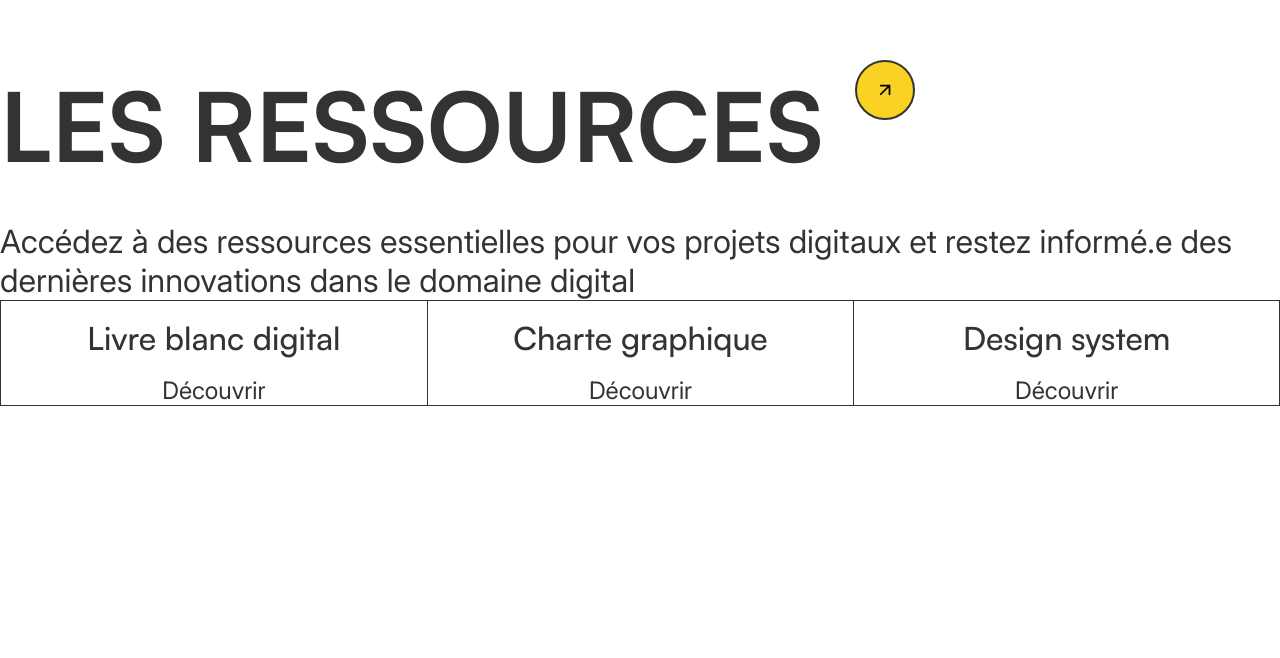
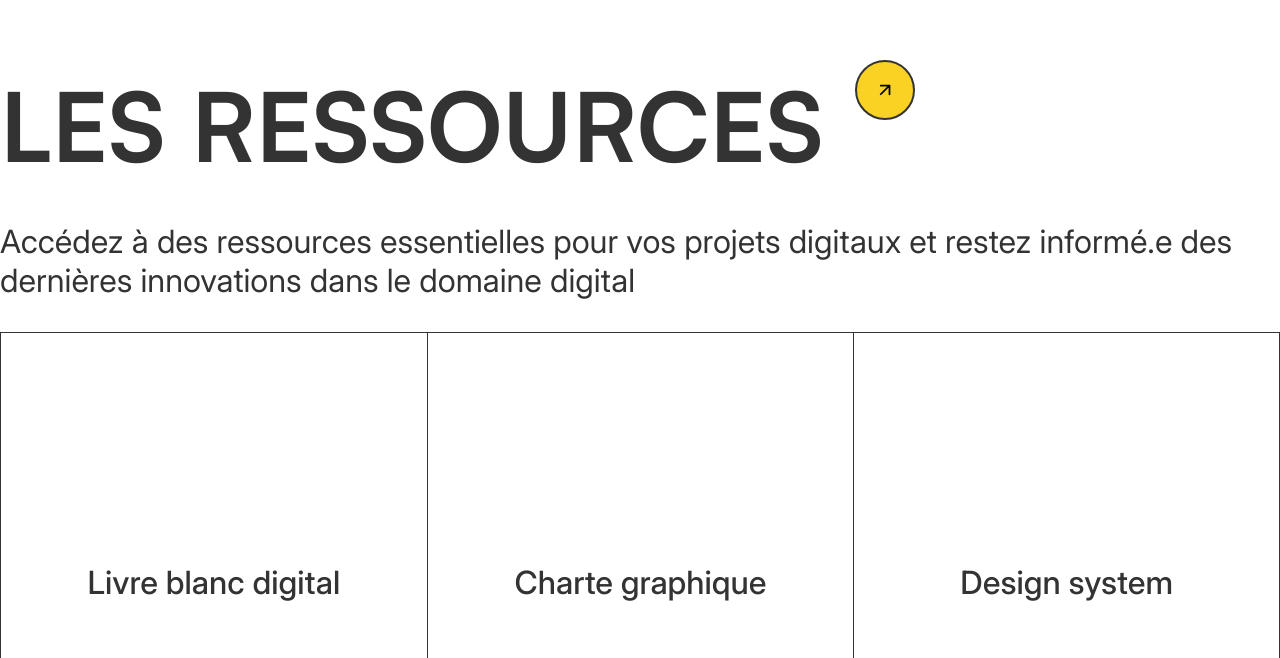
Before and after one commit to ambrekouitini/digiportal, a React (Create React App) app: page / in a window 1280 px wide. Shown: the part 1942-2600 px from the top of the page. Before the commit the page ends 2412 px from the top, so only its background shows below. Built offline with nearby package versions, Linux system fonts and the light colour scheme.

Commit message:
:sparkles: Create Ressource component

```diff
--- /dev/null
+++ b/src/components/Footer.js
@@ -0,0 +1,14 @@
+import { useState } from 'react';
+import '../styles/footer.scss';
+
+const Footer = () => {
+
+
+return (
+    <div className="footer">
+
+    </div>
+  );
+};
+
+export default Footer;
--- a/src/components/HeroBanner.js
+++ b/src/components/HeroBanner.js
@@ -3,30 +3,32 @@ import '../styles/heroBanner.scss';
 
 const SectionOne = () => {
   const canvasRefs = [useRef(null), useRef(null), useRef(null)];
-  const lastDrawTimeRef = useRef(0);
+  const containerRef = useRef(null);
 
   useEffect(() => {
     const [canvasBottom, canvasMiddle, canvasTop] = canvasRefs.map(ref => ref.current);
+    const container = containerRef.current;
 
-    const width = window.innerWidth;
-    const height = window.innerHeight;
+    const updateCanvasSize = () => {
+      const { width, height } = container.getBoundingClientRect();
 
-    // Contexte des différents canvas
+      [canvasBottom, canvasMiddle, canvasTop].forEach(canvas => {
+        canvas.width = width;
+        canvas.height = height;
+      });
+
+      return { width, height };
+    };
+
+    let { width, height } = updateCanvasSize();
+
     const ctxBottom = canvasBottom.getContext('2d');
     const ctxMiddle = canvasMiddle.getContext('2d');
     const ctxTop = canvasTop.getContext('2d');
 
-    // Définir les dimensions de chaque canvas
-    [canvasBottom, canvasMiddle, canvasTop].forEach(canvas => {
-      canvas.width = width;
-      canvas.height = height;
-    });
-
-    // Dessin du canvas bas (fond gris)
     ctxBottom.fillStyle = '#333333';
     ctxBottom.fillRect(0, 0, width, height);
 
-    // Dessin du texte pour le canvas milieu (texte en gris)
     const drawText = (context, textColor) => {
       context.clearRect(0, 0, width, height);
       context.font = '900 20vw Satoshi';
@@ -37,51 +39,76 @@ const SectionOne = () => {
       context.fillText('Digital'.toUpperCase(), width / 2, height / 2 + 200);
     };
 
-    // Texte gris sur le canvas du milieu
-    drawText(ctxMiddle, '#333333'); // Texte gris
+    const loadAndDrawText = async () => {
+      try {
+        await document.fonts.load('900 20vw Satoshi');
+        drawText(ctxMiddle, '#333333');
+        drawText(ctxTop, '#FFFFFF');
+      } catch (error) {
+        console.error('Failed to load font:', error);
+        // Fallback to a system font if Satoshi fails to load
+        ctxMiddle.font = ctxTop.font = '900 20vw Arial, sans-serif';
+        drawText(ctxMiddle, '#333333');
+        drawText(ctxTop, '#FFFFFF');
+      }
+    };
 
-    // Texte blanc sur le canvas du haut
-    drawText(ctxTop, '#FFFFFF'); // Texte blanc
+    const drawRoundedRectangleOnAllCanvases = (x, y) => {
+      const rectWidth = 40;
+      const rectHeight = 150;
+      const radius = 20;
 
-    // Fonction pour dessiner un rectangle sur chaque canvas
-    const drawRectangleOnAllCanvases = (x, y) => {
-      const currentTime = Date.now();
-      if (currentTime - lastDrawTimeRef.current < 25) return; // 25ms
+      const drawRoundedRect = (ctx) => {
+        ctx.beginPath();
+        ctx.moveTo(x + radius, y);
+        ctx.lineTo(x + rectWidth - radius, y);
+        ctx.quadraticCurveTo(x + rectWidth, y, x + rectWidth, y + radius);
+        ctx.lineTo(x + rectWidth, y + rectHeight - radius);
+        ctx.quadraticCurveTo(x + rectWidth, y + rectHeight, x + rectWidth - radius, y + rectHeight);
+        ctx.lineTo(x + radius, y + rectHeight);
+        ctx.quadraticCurveTo(x, y + rectHeight, x, y + rectHeight - radius);
+        ctx.lineTo(x, y + radius);
+        ctx.quadraticCurveTo(x, y, x + radius, y);
+        ctx.closePath();
+      };
 
-      lastDrawTimeRef.current = currentTime;
-
-      ctxBottom.beginPath();
-      ctxBottom.rect(x, y, 20, 120);
       ctxBottom.fillStyle = 'white';
+      drawRoundedRect(ctxBottom);
       ctxBottom.fill();
 
       ctxTop.globalCompositeOperation = 'destination-out';
-      ctxTop.beginPath();
-      ctxTop.rect(x, y, 20, 120);
+      drawRoundedRect(ctxTop);
       ctxTop.fill();
       ctxTop.globalCompositeOperation = 'source-over';
-
     };
 
-    // Gestionnaire de mouvement de la souris
     const handleMouseMove = (e) => {
-      const mouseX = e.clientX;
-      const mouseY = e.clientY;
+      const rect = canvasTop.getBoundingClientRect();
+      const mouseX = e.clientX - rect.left;
+      const mouseY = e.clientY - rect.top;
 
-      // Dessiner sur les trois canvas en même temps
-      drawRectangleOnAllCanvases(mouseX, mouseY);
+      drawRoundedRectangleOnAllCanvases(mouseX, mouseY);
     };
 
-    // Ajouter l'événement de la souris sur l'un des canvas
+    const handleResize = () => {
+      ({ width, height } = updateCanvasSize());
+      ctxBottom.fillStyle = '#333333';
+      ctxBottom.fillRect(0, 0, width, height);
+      loadAndDrawText();
+    };
+
+    loadAndDrawText();
     canvasTop.addEventListener('mousemove', handleMouseMove);
+    window.addEventListener('resize', handleResize);
 
     return () => {
       canvasTop.removeEventListener('mousemove', handleMouseMove);
+      window.removeEventListener('resize', handleResize);
     };
   }, []);
 
   return (
-    <section className="heroBanner">
+    <section className="heroBanner" ref={containerRef}>
       <canvas ref={canvasRefs[0]} className="canvas-bottom" />
       <canvas ref={canvasRefs[1]} className="canvas-middle" />
       <canvas ref={canvasRefs[2]} className="canvas-top" />
--- a/src/styles/heroBanner.scss
+++ b/src/styles/heroBanner.scss
@@ -7,6 +7,7 @@
   @include style.flex();
   cursor: url('../assets/images/cursor.svg'), auto;
   position: relative;
+  border-bottom: 2px solid style.$yellow;
 
   canvas {
     position: absolute;
--- a/src/styles/ressources.scss
+++ b/src/styles/ressources.scss
@@ -2,6 +2,9 @@
 @use "reset";
 
 .ressources{
+    display: flex;
+    flex-direction: column;
+    gap: 32px;
     padding: 64px 0;
 
     .ressourcesText{
@@ -34,19 +37,59 @@
             margin: auto;
 
             a{
-                @include style.flex();
+                position: relative;
+                display: flex;
+                align-items: center;
+                justify-content: flex-end;
                 flex-direction: column;
+                overflow: hidden;
                 border-left: 1px solid style.$gray;
+                height: 500px;
+                background-color: style.$white;
+                transition: all 0.3s ease-out;
 
                 &:last-child{
                     border-right: 1px solid style.$gray;
                 }
 
+                &:hover{
+                    background-color: style.$gray;
+
+
+                    h3{
+                        color: style.$gray;
+                        text-shadow: 2px 0 #fff, -2px 0 #fff, 0 2px #fff, 0 -2px #fff,
+                        1px 1px #fff, -1px -1px #fff, 1px -1px #fff, -1px 1px #fff;
+                        font-size: 128px;
+                        transform: translate(-50%, calc(-50% - 32px));
+                    }
+
+                    span{
+                        color: style.$white;
+                        transform: translateY(-32px);
+                    }
+                }
+
                 h3{
                     @include style.highlight();
+                    font-family: 'Inter', sans-serif;
+                    position: absolute;
+                    top: 50%;
+                    left: 50%;
+                    transform: translate(-50%, -50%);
+                    text-wrap: nowrap;
                     text-transform: none;
                     text-align: center;
-                    margin: 16px 0;
+                    line-height: 100%;
+                    transition: all 0.3s ease-out;
+                }
+
+                span{
+                    @include style.textS();
+                    text-transform: uppercase;
+                    text-decoration: underline;
+                    margin-bottom: 32px;
+                    transition: all 0.3s ease-out;
                 }
             }
         }
```
Also changed, not shown: src/App.js (+4 -51 lines), src/components/Ressources.js (+1 -12 lines), src/styles/footer.scss (added), 1 other file (tests, documents, lock files or other folders).
